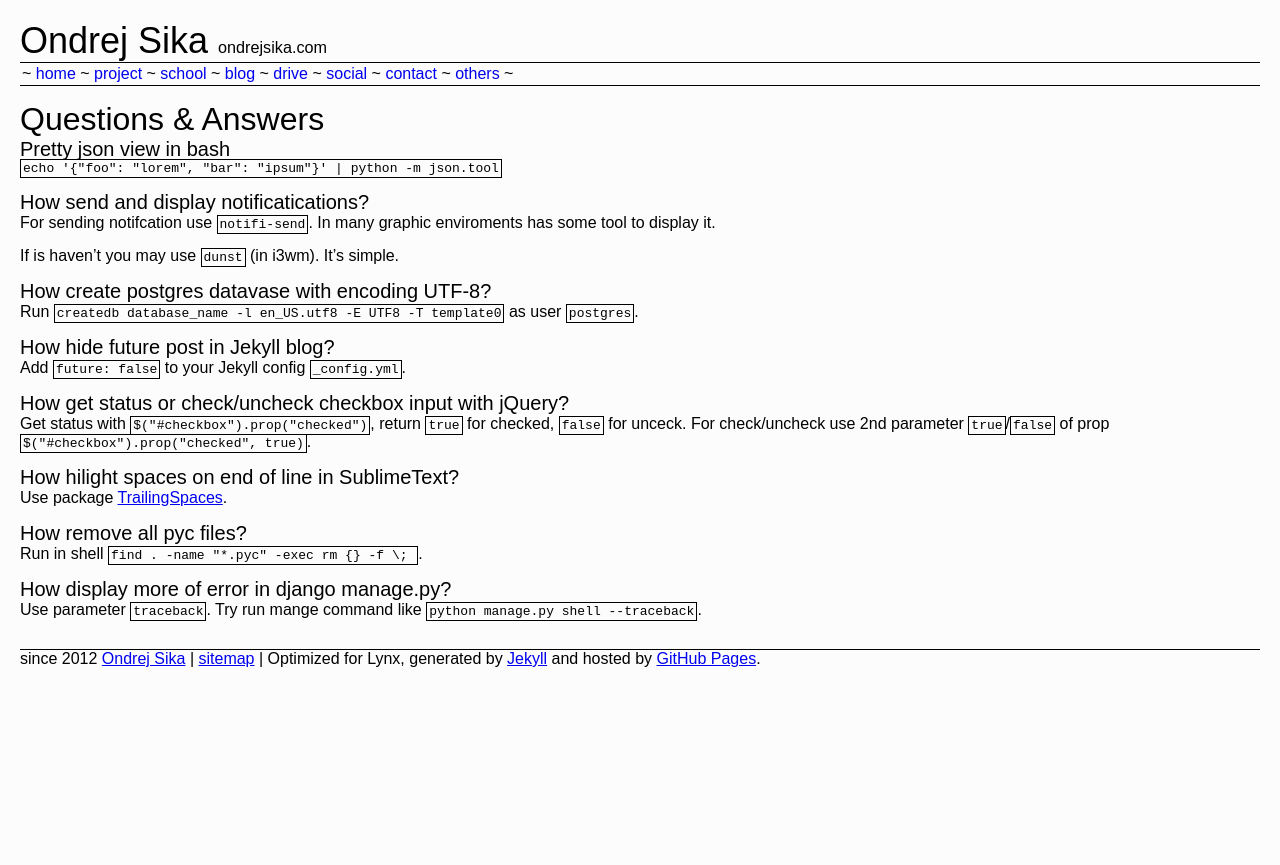
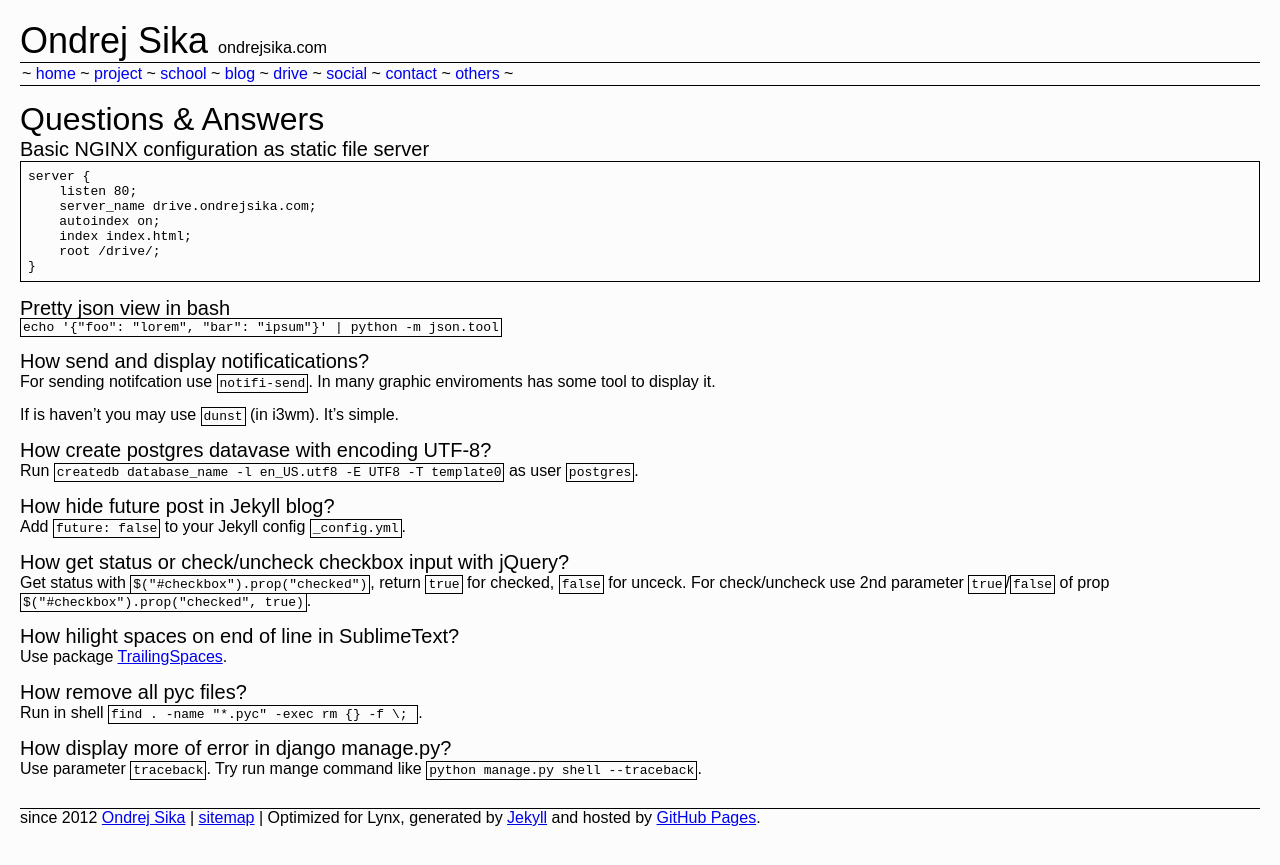
Before and after one commit to ondrejsika/ondrejsika.com, a Jekyll site: the page built from others/qa.md, in a window 1280 px wide. Shown: the top 865 px of the page. Built offline with Jekyll 4.4.1, drawn with Linux system fonts in a browser that asks for light colours; Markdown is read by kramdown in place of the engine named in the settings; comment, search, counter and statistics services are not loaded.

Commit message:
add QA: Basic NGINX configuration as static file server

````diff
--- a/others/qa.md
+++ b/others/qa.md
@@ -4,6 +4,18 @@
 ---
 
 ## Questions & Answers
+
+##### Basic NGINX configuration as static file server
+
+```
+server {
+    listen 80;
+    server_name drive.ondrejsika.com;
+    autoindex on;
+    index index.html;
+    root /drive/;
+}
+```
 
 ##### Pretty json view in bash
 
````
